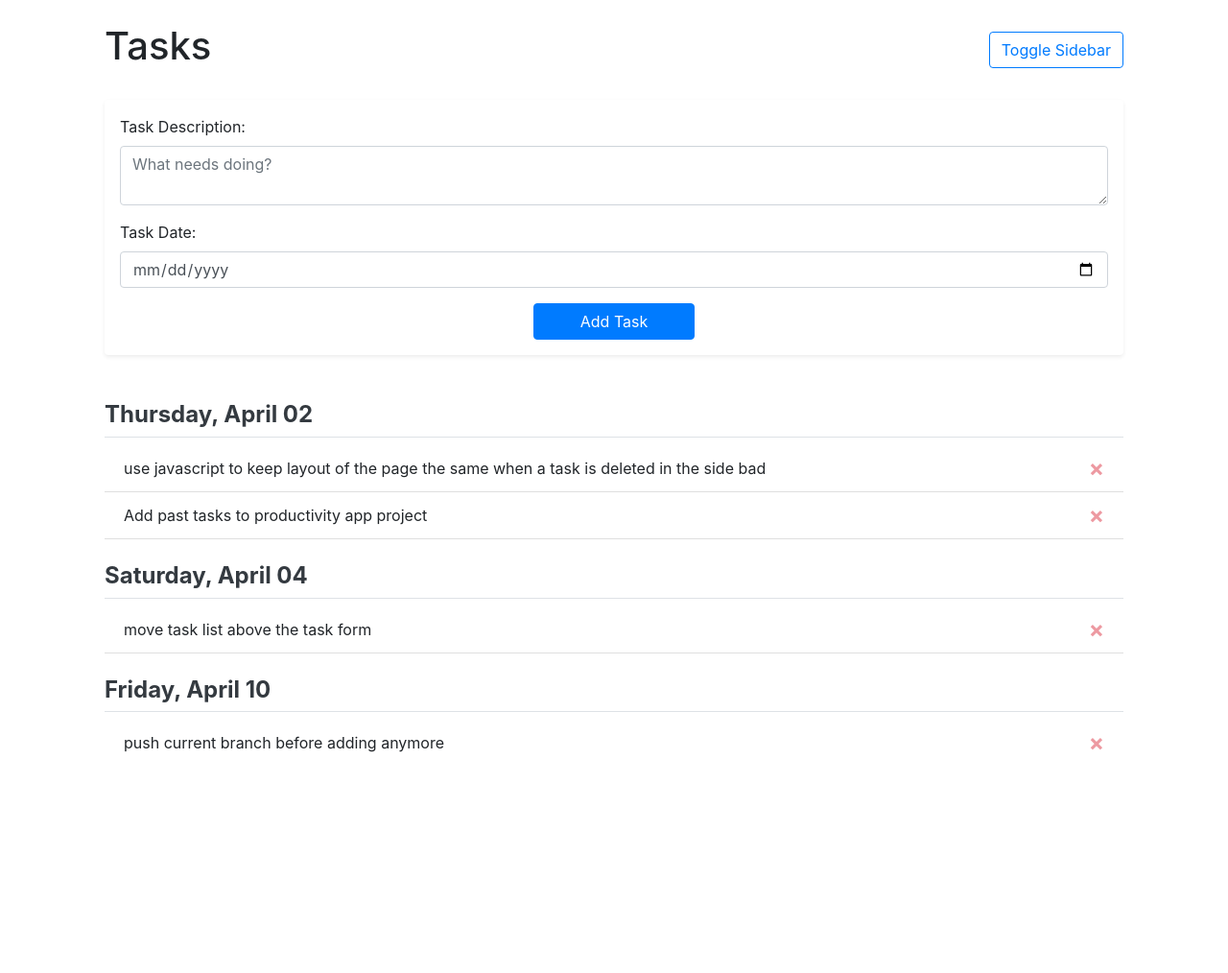
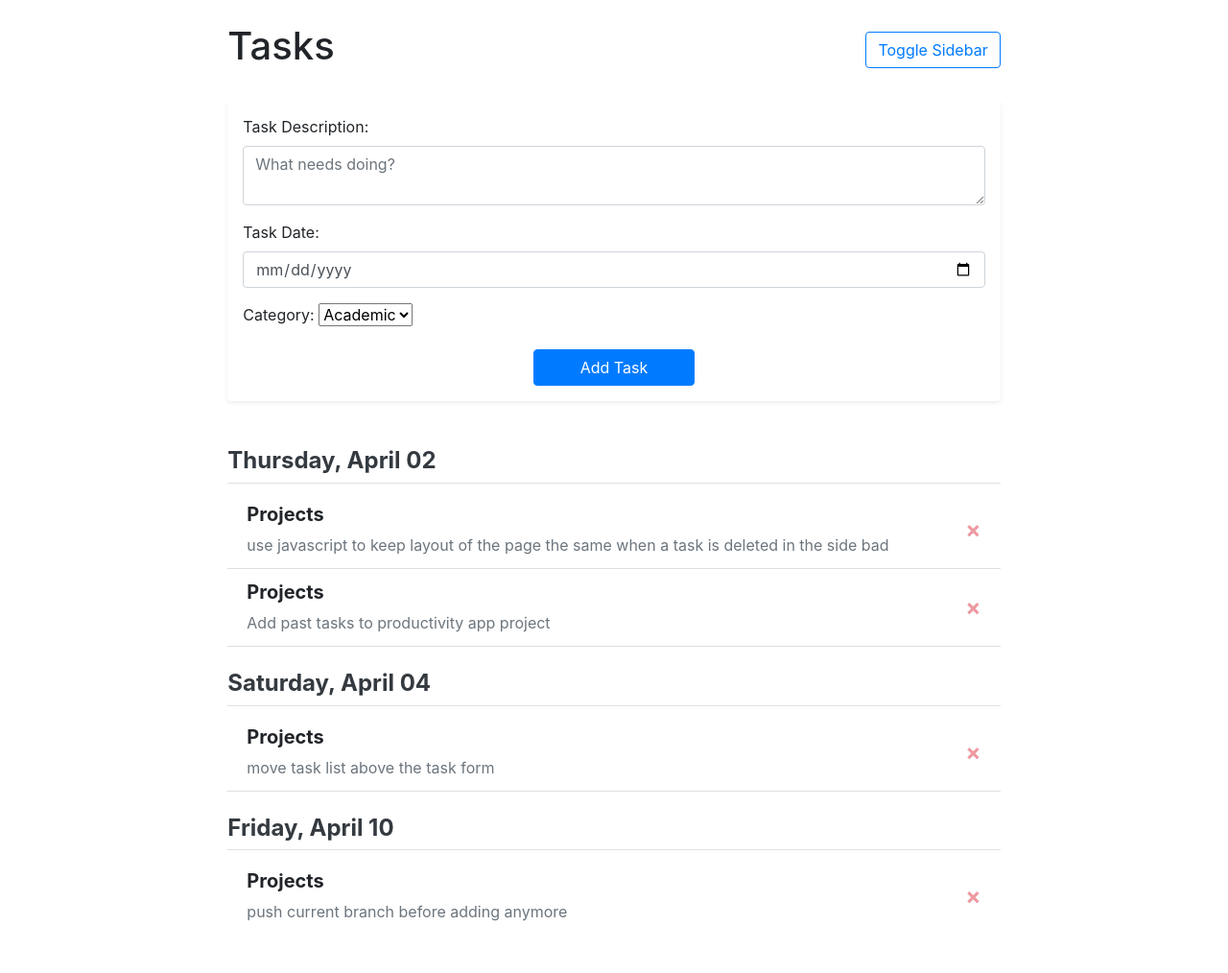
Before and after one commit to nicoleph0725/Productivity-app, a Flask app: page /task_page in a window 1280 px wide. Shown: the part 56-1070 px from the top of the page at 96% size. Before the commit the page ends 840 px from the top, so only its background shows below. Run offline with Flask 3, Linux system fonts and the light colour scheme; a user stored in the database is signed in; some libraries are stand-ins or nearby versions.

Commit message:
Finish sidebar and homepage layout

```diff
--- a/website/models.py
+++ b/website/models.py
@@ -8,7 +8,8 @@ class Task(db.Model):
     #title = db.Column(db.String(150))
     description = db.Column(db.String(500), nullable=True)
     task_due_date = db.Column(db.Date, nullable=False)
-    #completed = db.Column(db.Boolean, default=False)
+    completed = db.Column(db.Boolean, default=False)
+    category = db.Column(db.String(100), default="other")
     user_id = db.Column(db.Integer, db.ForeignKey('user.id'))
 
 
--- a/website/templates/base.html
+++ b/website/templates/base.html
@@ -63,7 +63,7 @@
     {% endwith %}
 
 
-      <div class="container">
+      <div class="main-wrapper">
         {% block content %}
         {% endblock %}
       </div>
--- a/website/templates/login.html
+++ b/website/templates/login.html
@@ -2,6 +2,8 @@
 {% block title %}Login{% endblock %}
 
 {% block content %}
+<div class="row justify-content-md-center">
+        <div class="col-md-10">
             <form method = "POST">
                 <h3 align = "center">Login</h3>
                 <div class="form-group">
@@ -26,4 +28,6 @@
                 <div class="text-center">
                 <button type="submit" class="btn btn-primary">Login</button>
             </div>
+    </div>
+</div>
 {% endblock %}
--- a/website/templates/sign_up.html
+++ b/website/templates/sign_up.html
@@ -2,6 +2,9 @@
 {% block title %}Sign Up{% endblock %}
 
 {% block content %}
+<div class="container-fluid">
+    <div class="row justify-content-md-center">
+        <div class="col-md-10">
 <form method = "POST">
     <h3 align = "center">Sign Up</h3>
     <div class="form-group">
@@ -45,5 +48,7 @@
     <button type="submit" class="btn btn-primary">Submit</button>
     </div>
 </form>
+</div>
+</div>
 
 {% endblock %}
--- a/website/templates/task_page.html
+++ b/website/templates/task_page.html
@@ -3,8 +3,8 @@
 
 {% block content %}
 <div class="container-fluid">
-    <div class="row">
-        <div class="col p-4">
+    <div class="row justify-content-md-center">
+        <div class="col-md-8 p-4">
             <div class="d-flex justify-content-between align-items-center mb-4">
                 <h1>Tasks</h1>
                 <button
@@ -18,10 +18,9 @@
 
             <form method="POST" class="mb-5 shadow-sm p-3 bg-white rounded">
                 <div class="form-group">
-                    <label for="task">Task Description:</label>
-                    <textarea name="task" id="task" class="form-control" placeholder="What needs doing?" required></textarea>
+                    <label for="description">Task Description:</label>
+                    <textarea name="description" id="description" class="form-control" placeholder="What needs doing?" required></textarea>
                 </div>
-
                 <div class="form-group">
                     <label for="task_due_date">Task Date:</label>
                     <input
@@ -30,7 +29,18 @@
                         id="task_due_date"
                         class="form-control"
                         min="{{ today_date }}"
-                        required> </div>
+                        required>
+                </div>
+
+                <div class="form-group">
+                    <label for="category">Category:</label>
+                    <select id="category" name="category">
+                        <option value="Academic">Academic</option>
+                        <option value="Fitness">Fitness</option>
+                        <option value="Projects">Projects</option>
+                        <option value="Other">Other</option>
+                    </select>
+                </div>
 
                 <div align="center">
                     <button type="submit" class="btn btn-primary px-5">Add Task</button>
@@ -44,7 +54,10 @@
                         <ul class="list-group list-group-flush mb-3">
                             {% for task in tasks %}
                             <li class="list-group-item d-flex justify-content-between align-items-center">
-                                {{ task.description }}
+                                <div class="d-flex flex-column">
+                                <h5 class="font-weight-bold">{{ task.category }}</h5>
+                                <span class="text-muted">{{ task.description }}</span>
+                                </div>
                                 <button type="button" class="close text-danger" onClick="deleteTask('{{ task.id }}')">
                                     <span aria-hidden="true">&times;</span>
                                 </button>
@@ -56,7 +69,7 @@
             </div>
         </div>
 
-        <div class="collapse col-md-4 bg-light border-left vh-100 p-4 shadow-sm" id="sidebarColumn">
+        <div class="collapse col-md-4 bg-light border-left vh-100 p-2 shadow-sm" id="sidebarColumn">
             <h5 class="font-weight-bold text-secondary">Other Tasks</h5>
             <hr>
 
@@ -66,7 +79,10 @@
                     <ul class="list-group list-group-flush">
                         {% for task in tasks %}
                         <li class="list-group-item bg-transparent d-flex justify-content-between align-items-center">
+                            <div class="d-flex flex-column">
+                            <span class="text-muted">{{ task.category }}</span>
                             <span class="text-muted">{{ task.description }}</span>
+                            </div>
                             <button type="button" class="close" onClick="deleteTask('{{ task.id }}')">
                                 <span aria-hidden="true">&times;</span>
                             </button>
--- a/website/views.py
+++ b/website/views.py
@@ -18,16 +18,18 @@ def home():
 @login_required
 def task_page():
     if request.method == 'POST':
-        task = request.form.get('task')
+        description = request.form.get('description')
+        category = request.form.get('category')
+        completed = False
         selected_date = request.form.get('task_due_date') # Get date from form
 
         if not selected_date:
             flash('Please select a date!', category='error')
-        if len(task) < 1:
+        if len(description) < 1:
             flash('Task is too short', category='error')
         else:
             task_date_obj = datetime.strptime(selected_date, '%Y-%m-%d').date()
-            new_task = Task(description=task, task_due_date=task_date_obj, user_id=current_user.id)
+            new_task = Task(description=description, category=category, completed=completed, task_due_date=task_date_obj, user_id=current_user.id)
             db.session.add(new_task)
             db.session.commit()
             flash('Task added', category='success')
@@ -52,8 +54,11 @@ def task_page():
             header = task.task_due_date.strftime('%A, %B %d')
         elif task.task_due_date > start_next_week and task.task_due_date < end_next_week:
              header = "Next week"
+        elif task.task_due_date < today:
+            header = "Past"
         else:
              header = "Future tasks"
+
 
         if header not in grouped_tasks:
             grouped_tasks[header] = []
```
Also changed, not shown: instance/database.db. Lines whose indentation alone changed are shown as unchanged.
